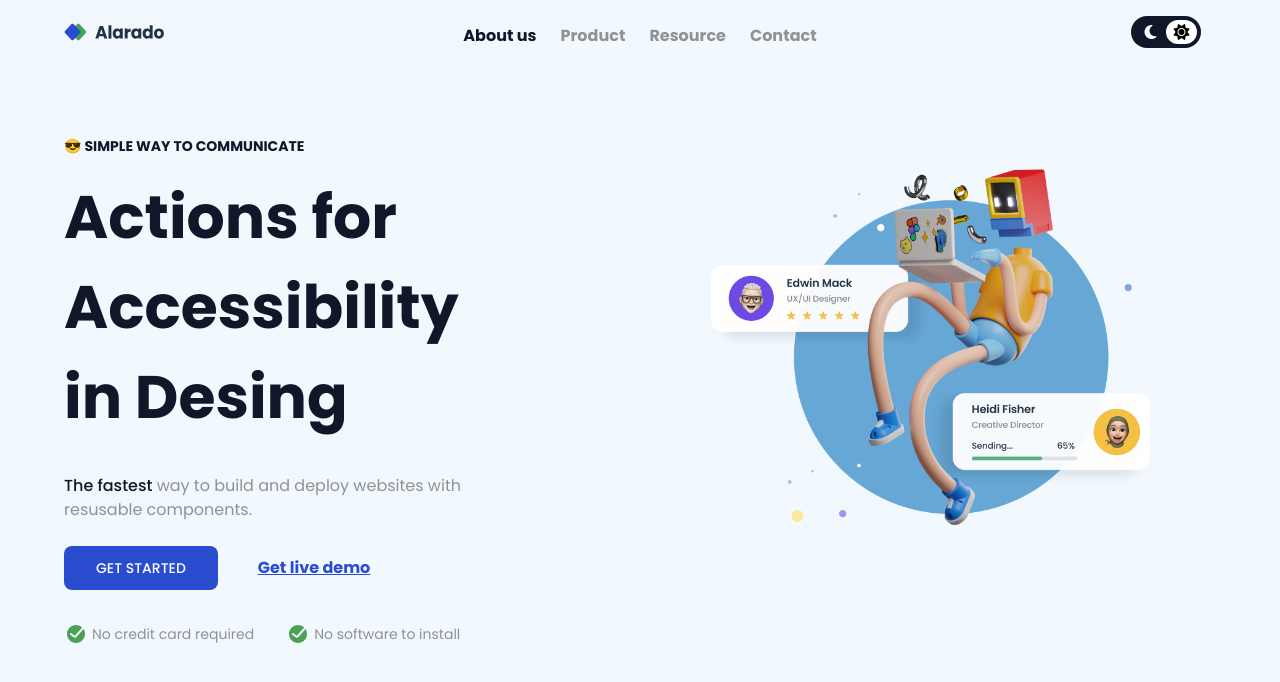
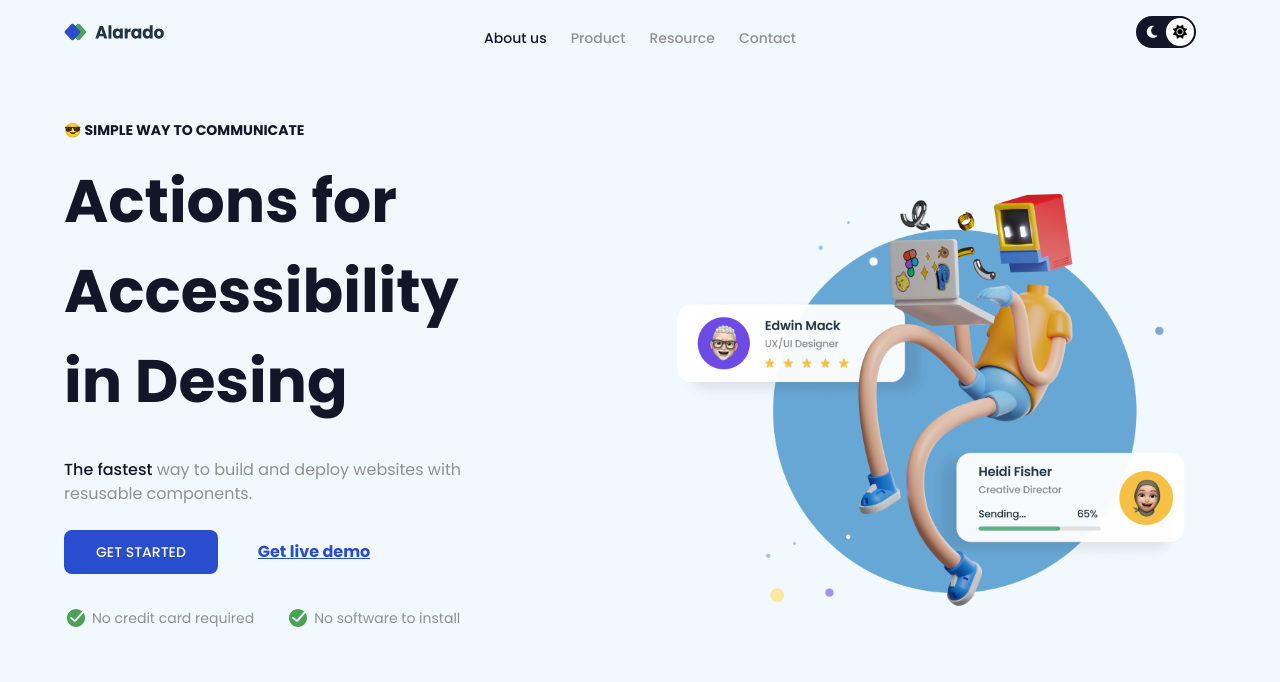
Before and after one commit to WilliamLop/simple-page, a website with bundled scripts: page src/index.html in a window 1280 px wide. Built offline with nearby package versions, Linux system fonts and the light colour scheme.

Commit message:
Page-finish

```diff
--- a/src/index.html
+++ b/src/index.html
@@ -30,15 +30,15 @@
                 <nav class="bg-veryWhite lg:bg-lightWhite dark:bg-veryDark w-[70%] float-right h-screen inset-content-0
                 lg:clip-inset-none lg:float-none lg:w-auto lg:h-auto lg:grid lg:grid-cols-[1fr,100px]" id="nav-content">
                     <ul class="text-center mt-16 grid gap-6 justify-center lg:self-end
-                    text-4xl lg:text-base lg:flex lg:mt-0" id="nav-list">
+                    text-4xl lg:text-sm lg:flex lg:mt-0" id="nav-list">
                     </ul>
 
                     <!-- content themes -->
-                    <div class="bg-veryDark dark:bg-veryWhite w-[70px] mx-auto mt-8 lg:mt-0
-                    rounded-full p-1">
+                    <div class="bg-veryDark dark:bg-veryWhite w-[60px] mx-auto mt-8 lg:mt-0
+                    rounded-full p-0.5">
                         <button class="w-full rounded-full border-none flex items-center" id="toggleDark">
-                            <i class="fa-solid fa-moon w-full p-1 text-veryWhite rounded-full"></i>
-                            <i class="fa-solid fa-sun w-full p-1 bg-veryWhite rounded-full"></i>
+                            <i class="fa-solid fa-moon w-full p-1 text-sm text-veryWhite rounded-full"></i>
+                            <i class="fa-solid fa-sun w-full p-1 text-sm bg-veryWhite rounded-full"></i>
                         </button>
                     </div>
                 </nav>
@@ -53,12 +53,11 @@
     </header>
 
     <main class="" id="main">
-        <div class="max-container lg:w-[80%] xl:w-[90%] my-20 xl:my-10 pt-8 lg:pt-0
+        <div class="max-container lg:w-[80%] xl:w-[90%] my-20 xl:my-14 lg:pt-0
         xl:grid xl:grid-cols-[1fr,1fr] xl:items-center">
-            <figure class="col-start-2">
-                <img src="./images/hero-image-simple-homepage.png" alt="" class="w-full md:max-w-[450px] mx-auto">
-            </figure>
-            <section  class="flex flex-col mt-24 gap-4 text-veryDark dark:text-veryWhite col-start-1 row-start-1">
+                <img src="./images/hero-image-simple-homepage.png" alt="" class="w-full object-cover md:max-w-[450px] xl:max-w-[520px] mx-auto
+                xl:self-end">
+            <section  class="flex flex-col mt-24 xl:mt-16 gap-4 text-veryDark dark:text-veryWhite col-start-1 row-start-1">
                 <p class="uppercase text-sm font-semibold">😎 Simple way to communicate</p>
                 <h1 class="text-[min(14vw,2.5rem)] sm:text-[3.75rem] font-bold
                 w-[300px] sm:w-[450px] lg:w-[750px] xl:w-[450px]">Actions for Accessibility in Desing</h1>
--- a/src/js/script.js
+++ b/src/js/script.js
@@ -10,7 +10,8 @@ function mostrarLinks(){
     let linkActive = i === 0 ? 'text-veryDark dark:text-veryWhite' : 'text-veryDesaturedGray'
 
     return `
-    <li class="${linkActive} font-semibold">
+    <li class="${linkActive} font-semibold xl:font-medium cursor-pointer hover:text-veryDark
+    duration-500 ease-in-out dark:hover:text-veryWhite">
         ${link.label}
     </li>`}).join("");
 
```
Also changed, not shown: src/css/tailwind.css.
